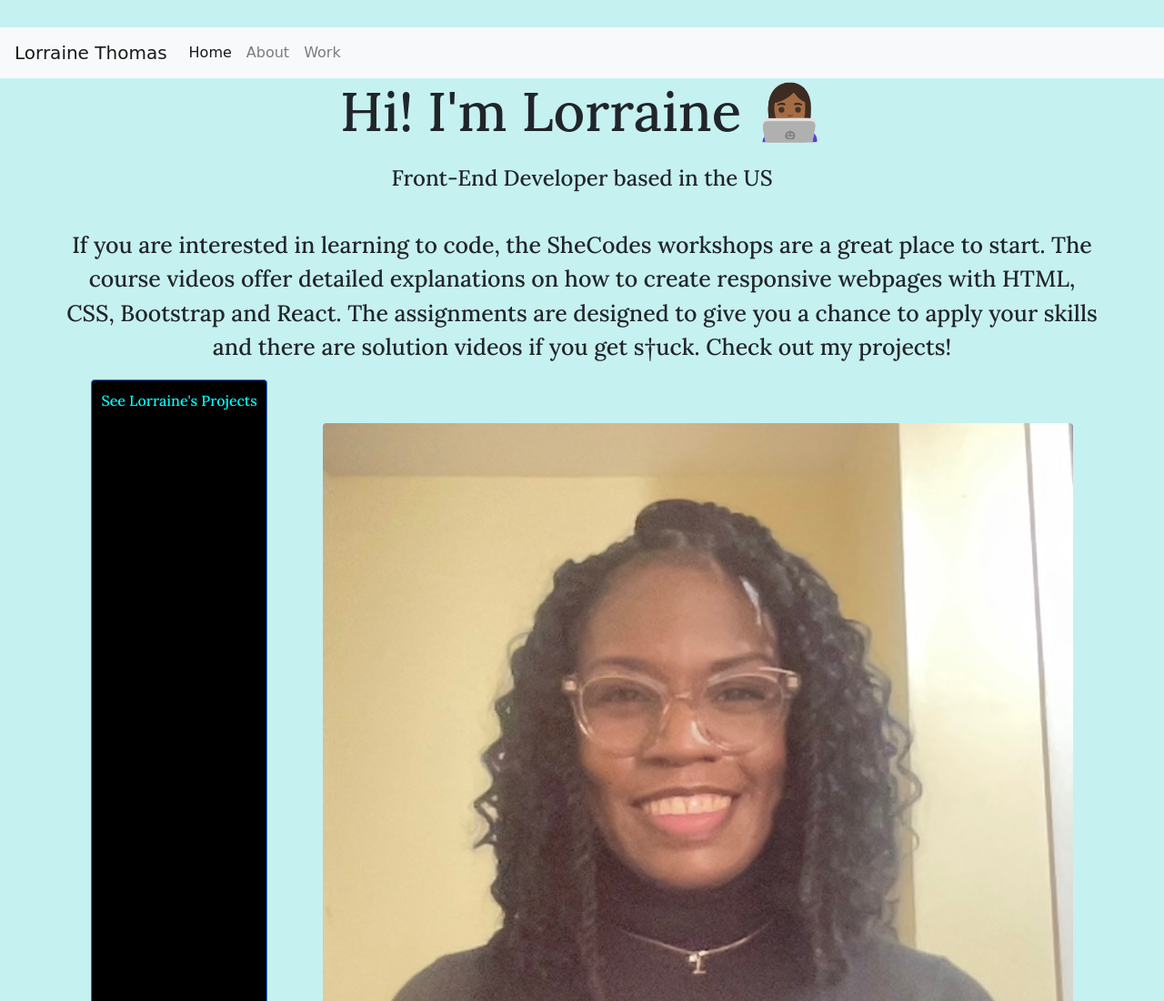
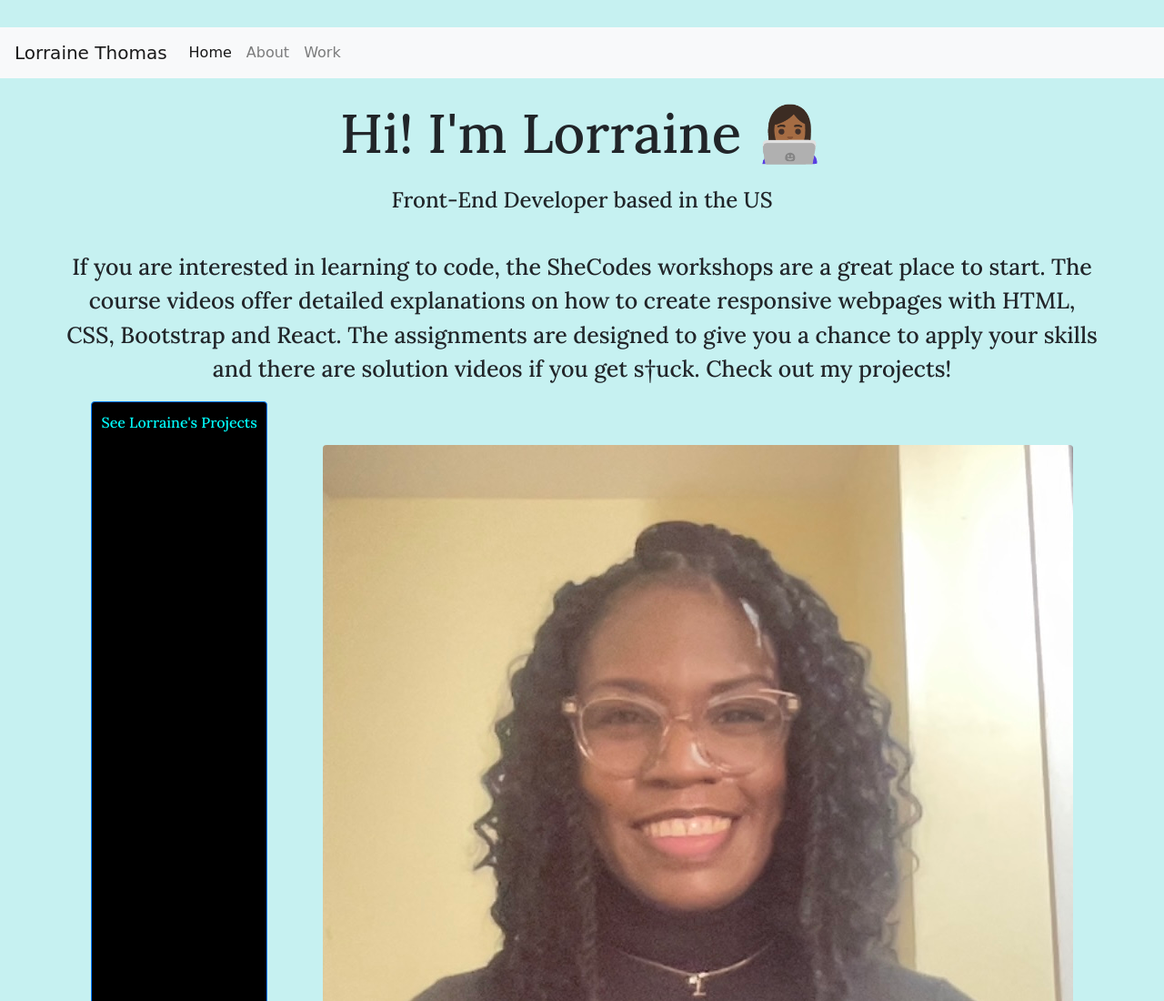
Before and after one commit to lorraineathomas/portfolio-project, a plain HTML site: page hero/about.html in a window 1280 px wide. Shown: the top 1100 px of the page at 91% size. Drawn offline with nearby package versions, Linux system fonts and the light colour scheme.

Commit message:
Edited spacing

```diff
--- a/hero/about.html
+++ b/hero/about.html
@@ -40,7 +40,7 @@
     <div class="container">
 
         <div class="row">
-        <h1 class="work-header mb-4">Hi! I'm Lorraine 👩🏾‍💻</h1>
+        <h1 class="work-header mb-4 mt-4">Hi! I'm Lorraine 👩🏾‍💻</h1>
         </div>
 
         <div class="row">
```
